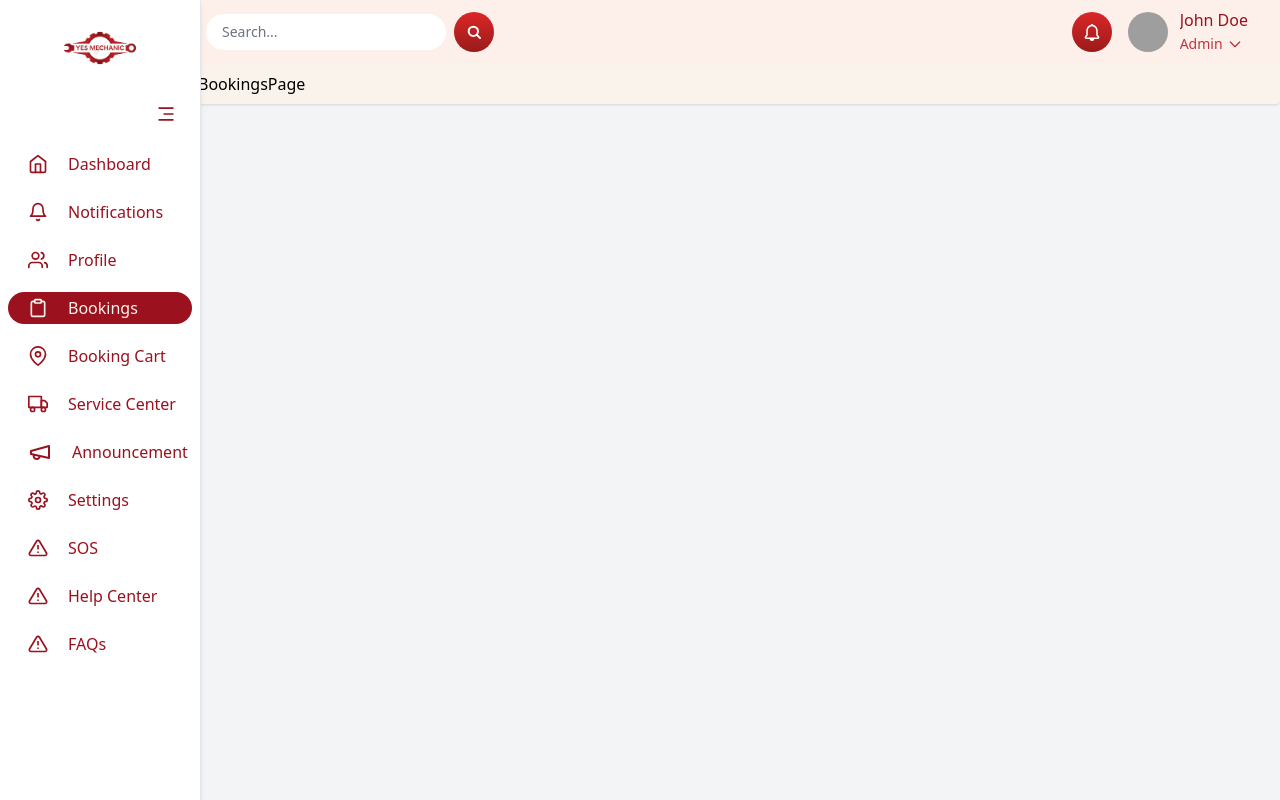
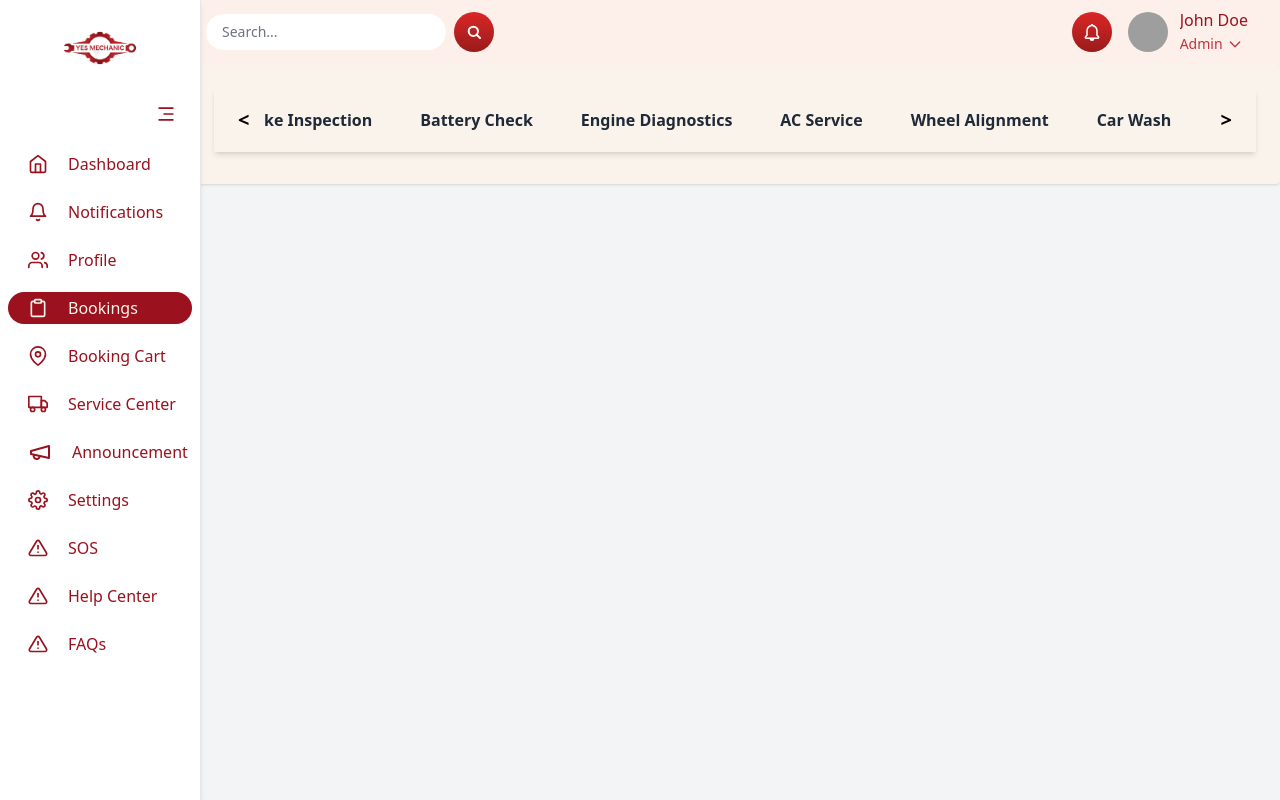
Before and after one commit to SMS-ReactAdminPannel/sms-reactuserpannel, a React (Vite) app: page /bookings in a window 1280 px wide. Built offline with nearby package versions, Linux system fonts and the light colour scheme; grey boxes are pictures that could not be loaded.

Commit message:
add scroll bar

```diff
--- /dev/null
+++ b/src/components/bookings/BookingCard/BookingCard.tsx
@@ -0,0 +1,59 @@
+import React from "react";
+
+interface Booking {
+  id: number;
+  title: string;
+  description: string;
+  imageUrl: string;
+  updatedAt: string;
+}
+
+const bookings: Booking[] = [
+  {
+    id: 1,
+    title: "Card Title One",
+    description: "Some sample description text for the first card.",
+    imageUrl: "https://tecdn.b-cdn.net/wp-content/uploads/2020/06/vertical.jpg",
+    updatedAt: "3 mins ago",
+  },
+  {
+    id: 2,
+    title: "Card Title Two",
+    description: "Second card with content on the right.",
+    imageUrl: "https://tecdn.b-cdn.net/wp-content/uploads/2020/06/vertical.jpg",
+    updatedAt: "5 mins ago",
+  },
+  {
+    id: 3,
+    title: "Card Title Three",
+    description: "Third card goes back to left image layout.",
+    imageUrl: "https://tecdn.b-cdn.net/wp-content/uploads/2020/06/vertical.jpg",
+    updatedAt: "10 mins ago",
+  },
+];
+
+const AlternatingCardList: React.FC = () => {
+  return (
+    <div className="space-y-6">
+      {bookings.map((booking, index) => (
+        <div
+          key={booking.id}
+          className={`flex items-center gap-4 bg-white rounded-lg shadow-md overflow-hidden p-4 `}
+        >
+          <img
+            src={booking.imageUrl}
+            alt={booking.title}
+            className="w-32 h-32 object-cover rounded"
+          />
+          <div className="flex flex-col justify-between max-w-md">
+            <h5 className="text-xl font-semibold mb-2">{booking.title}</h5>
+            <p className="text-sm text-gray-600 mb-1">{booking.description}</p>
+            <p className="text-xs text-gray-400">{booking.updatedAt}</p>
+          </div>
+        </div>
+      ))}
+    </div>
+  );
+};
+
+export default AlternatingCardList;
--- /dev/null
+++ b/src/components/bookings/BookingScroll/BookingScroll.tsx
@@ -0,0 +1,89 @@
+import React, { useEffect, useRef, useState } from "react";
+
+interface ScrollableNavbarProps {
+  items: string[];
+}
+
+const ScrollableNavbar: React.FC<ScrollableNavbarProps> = ({ items }) => {
+  const containerRef = useRef<HTMLDivElement | null>(null);
+  const [isAutoScroll, setIsAutoScroll] = useState(true);
+
+  // Duplicate items for infinite scroll effect
+  const infiniteItems = [...items, ...items];
+
+  // Auto scroll logic
+  useEffect(() => {
+    const container = containerRef.current;
+    if (!container || !isAutoScroll) return;
+
+    const speed = 1;
+    let animationId: number;
+
+    const scroll = () => {
+      if (!container) return;
+      if (container.scrollLeft >= container.scrollWidth / 2) {
+        container.scrollLeft = 0;
+      } else {
+        container.scrollLeft += speed;
+      }
+      animationId = requestAnimationFrame(scroll);
+    };
+
+    animationId = requestAnimationFrame(scroll);
+
+    return () => cancelAnimationFrame(animationId);
+  }, [isAutoScroll]);
+
+  // Manual scroll buttons
+  const scrollLeft = () => {
+    setIsAutoScroll(false); // Stop auto-scroll on user interaction
+    containerRef.current?.scrollBy({ left: -200, behavior: "smooth" });
+  };
+
+  const scrollRight = () => {
+    setIsAutoScroll(false); // Stop auto-scroll on user interaction
+    containerRef.current?.scrollBy({ left: 200, behavior: "smooth" });
+  };
+
+  const handleClick = () => {
+    setIsAutoScroll(false); // Stop auto-scroll on any click
+  };
+
+  return (
+    <div className="bg-[#FAF3EB] py-3 px-4 shadow-md w-full flex items-center gap-2 cursor-default overflow-hidden">
+      {/* Left arrow */}
+      <button
+        onClick={scrollLeft}
+        className="text-xl font-bold px-2 hover:text-gray-600"
+      >
+        &lt;
+      </button>
+
+      {/* Scrollable content */}
+      <div
+        ref={containerRef}
+        className="flex overflow-x-auto gap-4 scrollbar-hide scroll-smooth whitespace-nowrap"
+        onClick={handleClick}
+      >
+        {infiniteItems.map((item, index) => (
+          <div
+            key={index}
+            className="min-w-max px-4 py-2 text-base font-semibold text-gray-800"
+          >
+            {item}
+          </div>
+        ))}
+      </div>
+
+      {/* Right arrow */}
+      <button
+        onClick={scrollRight}
+        className="text-xl font-bold px-2 hover:text-gray-600"
+      >
+        &gt;
+      </button>
+    </div>
+  );
+};
+
+export default ScrollableNavbar;
--- a/src/pages/Bookings/BookingsPage.tsx
+++ b/src/pages/Bookings/BookingsPage.tsx
@@ -1,7 +1,27 @@
 import React from 'react';
 
-const BookingsPage = () => {
-	return <div>BookingsPage</div>;
+import AlternatingProductCardList from '../../components/bookings/BookingCard/BookingCard';
+import ScrollableNavbar from '../../components/bookings/BookingScroll/BookingScroll';
+
+const services = [
+  "Oil Change", "Tire Rotation", "Brake Inspection", "Battery Check",
+  "Engine Diagnostics", "AC Service", "Wheel Alignment", "Car Wash",
+  "Headlight Check", "Transmission Flush"
+];
+
+const BookingsPage: React.FC = () => {
+  return (
+    <div className="p-4 ">
+
+      <div className='mb-2'>
+        <ScrollableNavbar items={services} />
+      </div>
+
+      {/* <div className='grid grid-cols-'>
+        <AlternatingProductCardList/>
+      </div> */}
+    </div>
+  );
 };
 
 export default BookingsPage;
```
